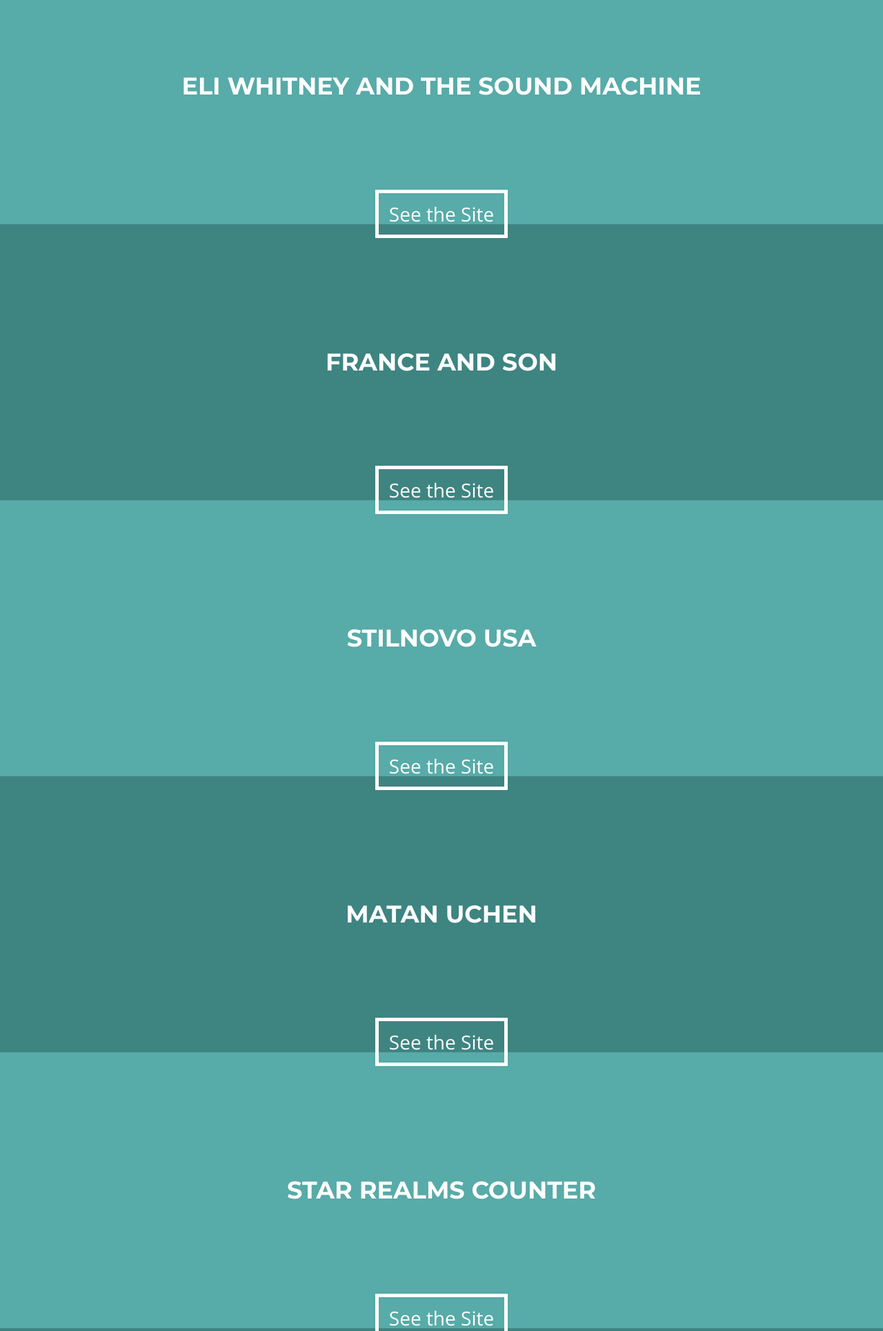
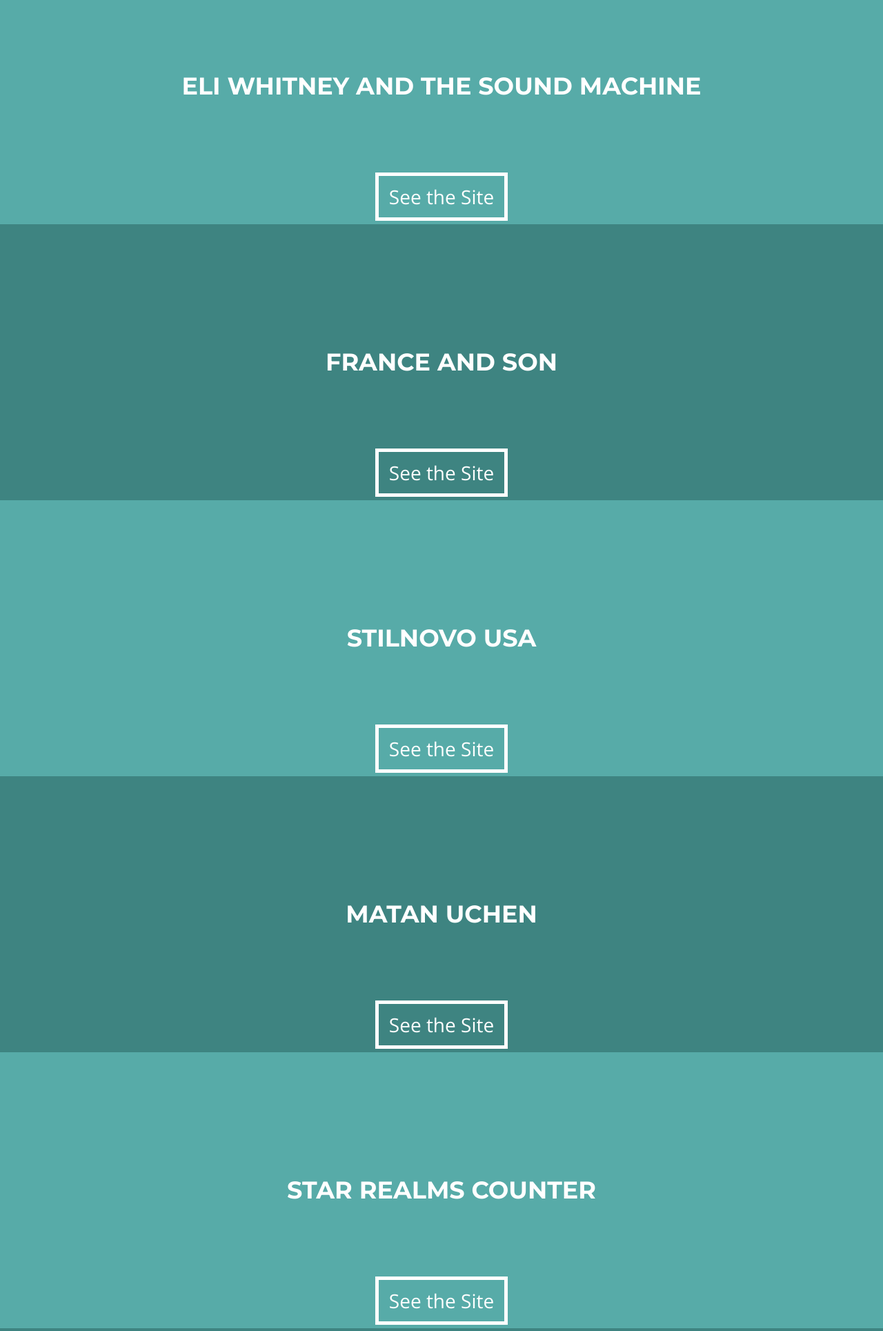
Before and after one commit to sadtitled/matan157.github.io, a PHP site: page / in a window 1280 px wide. Shown: the part 1368-3297 px from the top of the page at 69% size. Run offline with PHP 8.4, Linux system fonts and the light colour scheme; some libraries are stand-ins or nearby versions.

Commit message:
moooobile

```diff
--- a/css/style.css
+++ b/css/style.css
@@ -385,6 +385,6 @@
         font-size: 2em;
         font-family: 'Open Sans', sans-serif;
         font-weight: 400;
-        margin-top: 300px;
+        margin-top: 275px;
     }
 }
```
